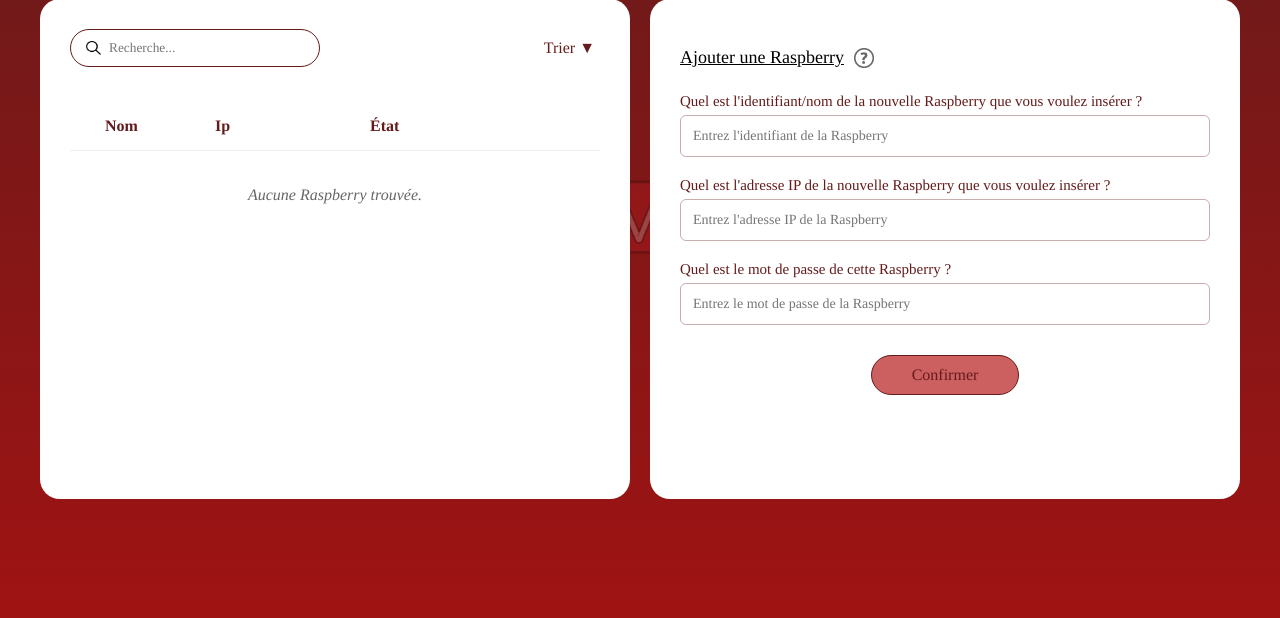
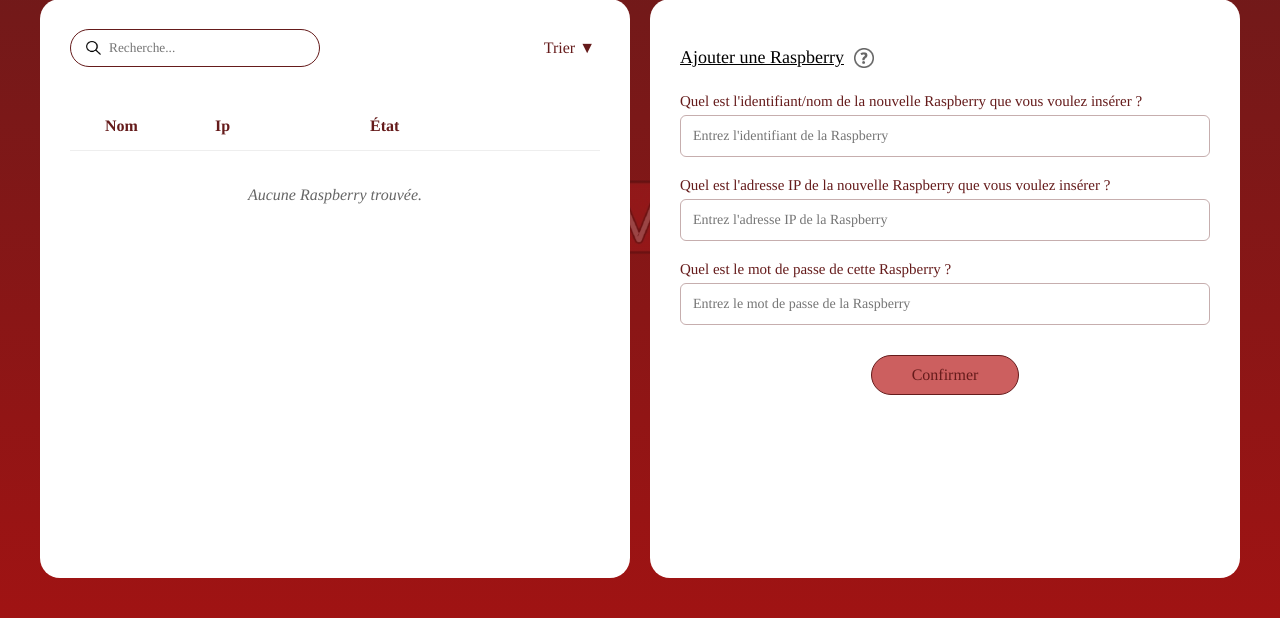
Before and after one commit to LazyToonG/S401, a Flask app: page /admin in a window 1280 px wide. Shown: the part 182-800 px from the top of the page. Run offline with Flask 3, Linux system fonts and the light colour scheme; the visitor is signed in with stand-in values (Sample User, id 1); data comes from the database, SQL or seed files in the repository; data that the repository does not hold is empty; parts of the project's set-up code (start-up, migrations or seed data) failed here and were passed over.

Commit message:
correction flex admin

```diff
--- a/MusiQuali/app/static/style_admin.css
+++ b/MusiQuali/app/static/style_admin.css
@@ -9,14 +9,14 @@
 .tab-btn:hover { background-color: #cc5f5f; }
 
 /* --- CONTENU --- */
-.content-area { padding: 0 40px 40px 40px; }
+.content-area { padding: 0 40px 40px 40px; display: flex; flex:1; }
 .tab-content { display: none; }
-.tab-content.active { display: block; }
+.tab-content.active { display: flex; }
 .full-box {
     background-color: #fff; border: 1px solid #651b1b; border-radius: 20px;
     min-height: 500px; width: 100%; position: relative; overflow: hidden;
 }
-.split-layout.active { display: flex; gap: 20px; height: 500px; }
+.split-layout.active { display: flex; gap: 20px; flex: 1; min-height: 0;}
 
 
 /* --- ONGLET REQUÊTES : COLONNE GAUCHE --- */
```
